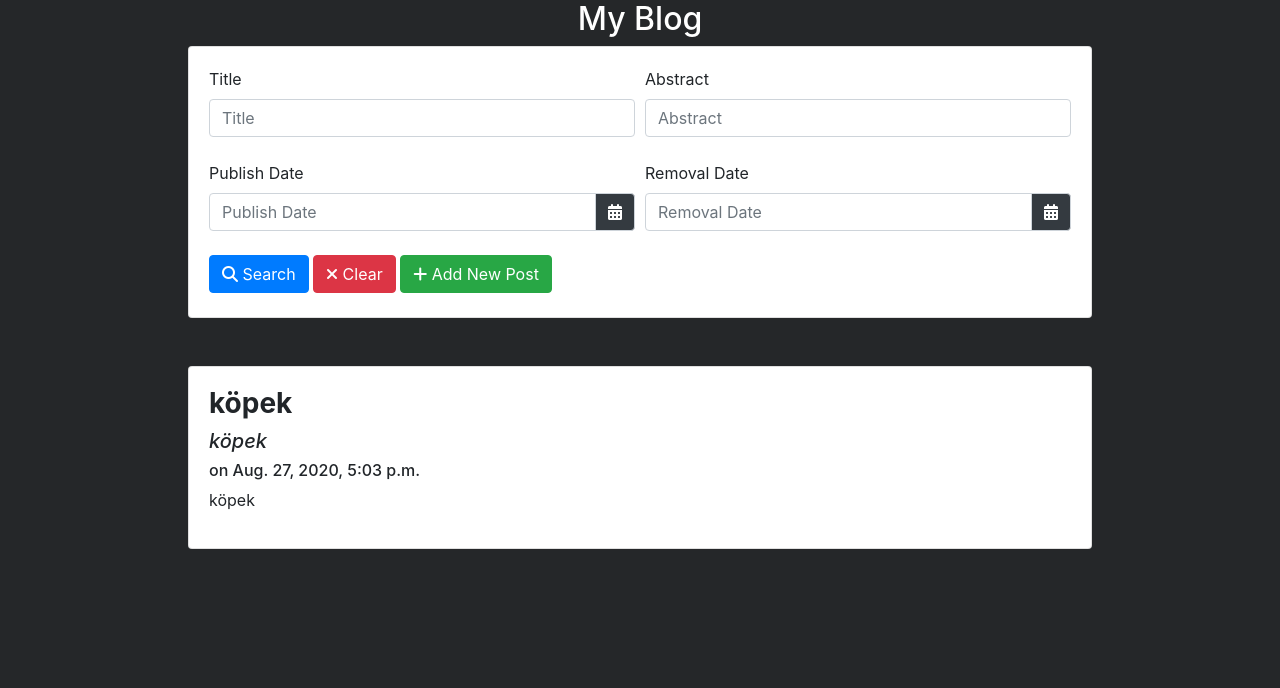
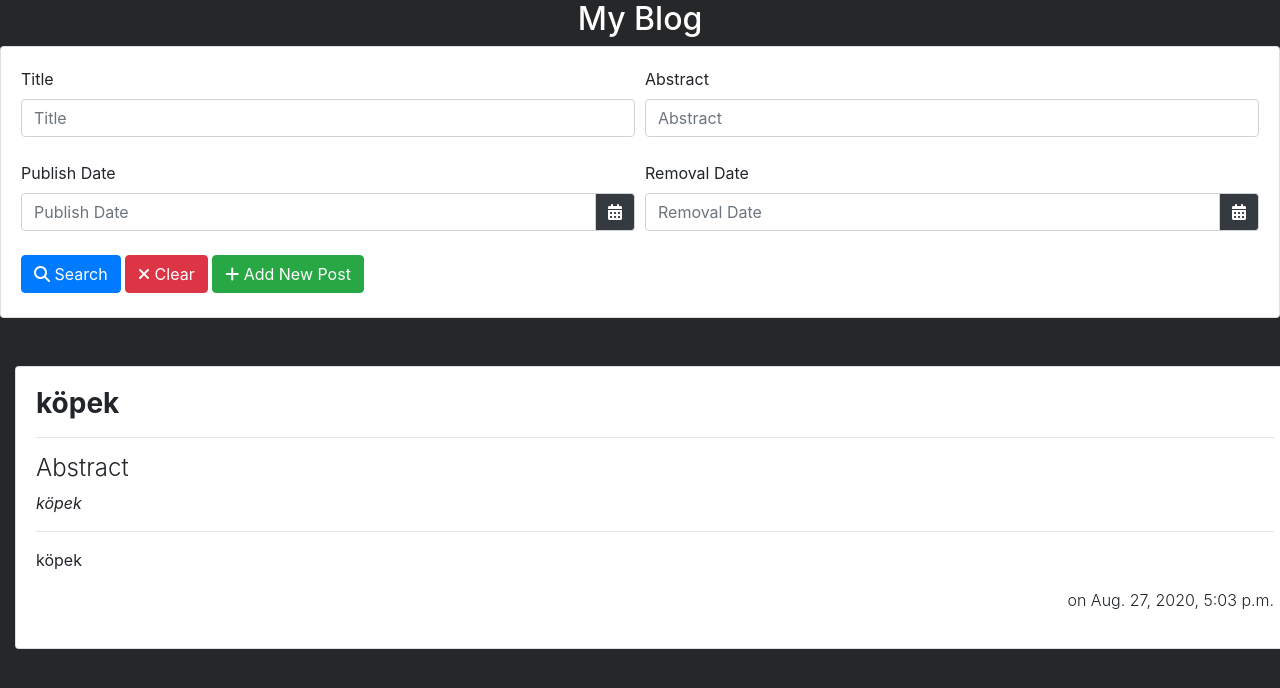
Before and after one commit to ardaakcabuyuk/AppNava-Blog-Django, a Django app: page /blogs/12 in a window 1280 px wide. Shown: the top 688 px of the page. Run offline with Django 3.2, Linux system fonts and the light colour scheme; data comes from the database, SQL or seed files in the repository; both versions use the stored data as it was after the commit; some libraries are stand-ins or nearby versions.

Commit message:
added css

```diff
--- a/my_blog/blogs/templates/blogs/add_blog.html
+++ b/my_blog/blogs/templates/blogs/add_blog.html
@@ -17,13 +17,13 @@
   </head>
   <body>
     <h3 class="text-center" style="color:white">Create Post</h1>
-    <div class="card mx-auto" style="width: 56.5rem;">
+    <div class="card mx-auto" style="width: 80rem;">
     	<div class="card-body">
         <form action="" method="POST">
         {% csrf_token %}
         Title: <br/><input type="text" name="title"/><br/><br/>
-        Abstract: <br/><textarea cols="60" rows="4" name="abstract"></textarea><br/>
-        Body: <br/><textarea cols="60" rows="12" name="body"></textarea><br/>
+        Abstract: <br/><textarea rows="4" style="width: 75rem" name="abstract"></textarea><br/><br/>
+        Body: <br/><textarea rows="10" style="width: 75rem" name="body"></textarea><br/>
         <input type="submit" value="Post" class="btn btn-primary"/>
         </form>
         <a href="../"><input type="button" value="Back" class="btn btn-primary float-right"/></a>
--- a/my_blog/blogs/templates/blogs/edit_blog.html
+++ b/my_blog/blogs/templates/blogs/edit_blog.html
@@ -17,13 +17,13 @@
   </head>
   <body>
     <h3 class="text-center" style="color:white">Edit Post</h1>
-    <div class="card mx-auto" style="width: 56.5rem;">
+    <div class="card mx-auto" style="width: 80rem;">
     	<div class="card-body">
         <form action="" method="POST">
         {% csrf_token %}
         Title: <br/><input type="text" name="title" value={{dict1.title}}><br/><br/>
-        Abstract: <br/><textarea cols="60" rows="4" name="abstract">{{dict1.abstract}}</textarea><br/>
-        Body: <br/><textarea cols="60" rows="12" name="body">{{dict1.body}}</textarea><br/>
+        Abstract: <br/><textarea rows="4" style="width: 75rem" name="abstract">{{dict1.abstract}}</textarea><br/><br/>
+        Body: <br/><textarea rows="10" style="width: 75rem" name="body">{{dict1.body}}</textarea><br/>
         <input type="submit" value="Update" class="btn btn-primary"/>
         </form>
         <a href="../../"><input type="button" value="Back" class="btn btn-primary float-right" /></a>
--- a/my_blog/blogs/templates/blogs/homepage.html
+++ b/my_blog/blogs/templates/blogs/homepage.html
@@ -18,7 +18,7 @@
   </head>
   <body>
     <h2 class="text-center" style="color:white">My Blog</h1>
-    <div class="card mx-auto" style="width: 56.5rem; height: 17rem;">
+    <div class="card mx-auto" style="width: 80rem; height: 17rem;">
       <div class="card-body">
         <form action="/search/" method="get">
           <div class="form-row justify-content-center">
--- a/my_blog/blogs/templates/blogs/post.html
+++ b/my_blog/blogs/templates/blogs/post.html
@@ -1,12 +1,15 @@
 {% extends "blogs/homepage.html" %}
 
 {% block content %}
-<div class="card mx-auto" style="width: 56.5rem;">
+<div class="card mx-auto" style="width: 80rem;">
   <div class="card-body">
     <h3><b>{{blog.title}}</b></h3>
-    <h5><i>{{blog.abstract}}</i></h5>
-    <h6>on {{blog.publish_date}}</h6>
+    <hr/>
+    <h4 class=font-weight-light>Abstract</h4>
+    <p class=font-italic>{{blog.abstract}}</p>
+    <hr/>
     {{blog.body|safe|linebreaks}}
+    <p class="font-weight-light float-right">on {{blog.publish_date}}</p>
   </div>
 </div>
 {% endblock %}
```
Also changed, not shown: my_blog/blogs/templates/blogs/posts.html (+4 -4 lines), my_blog/db.sqlite3.
